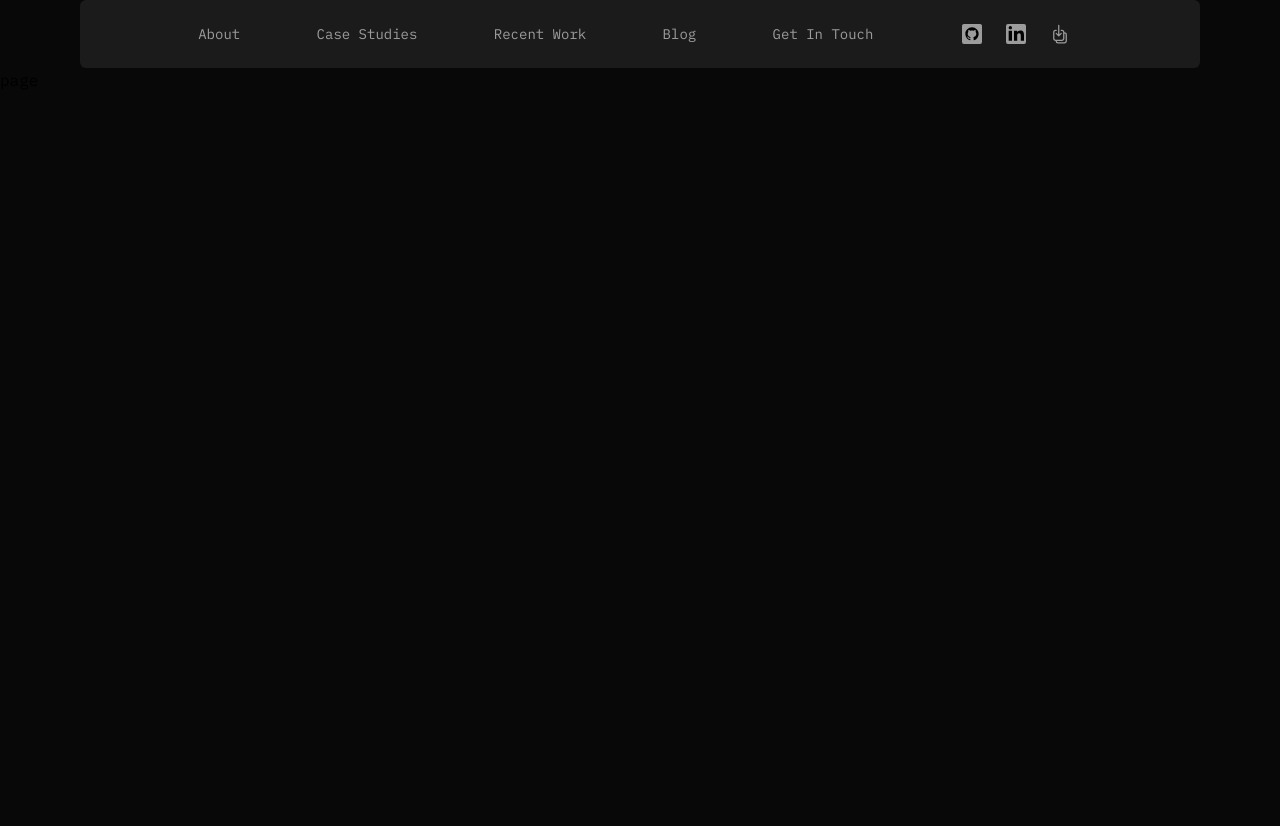
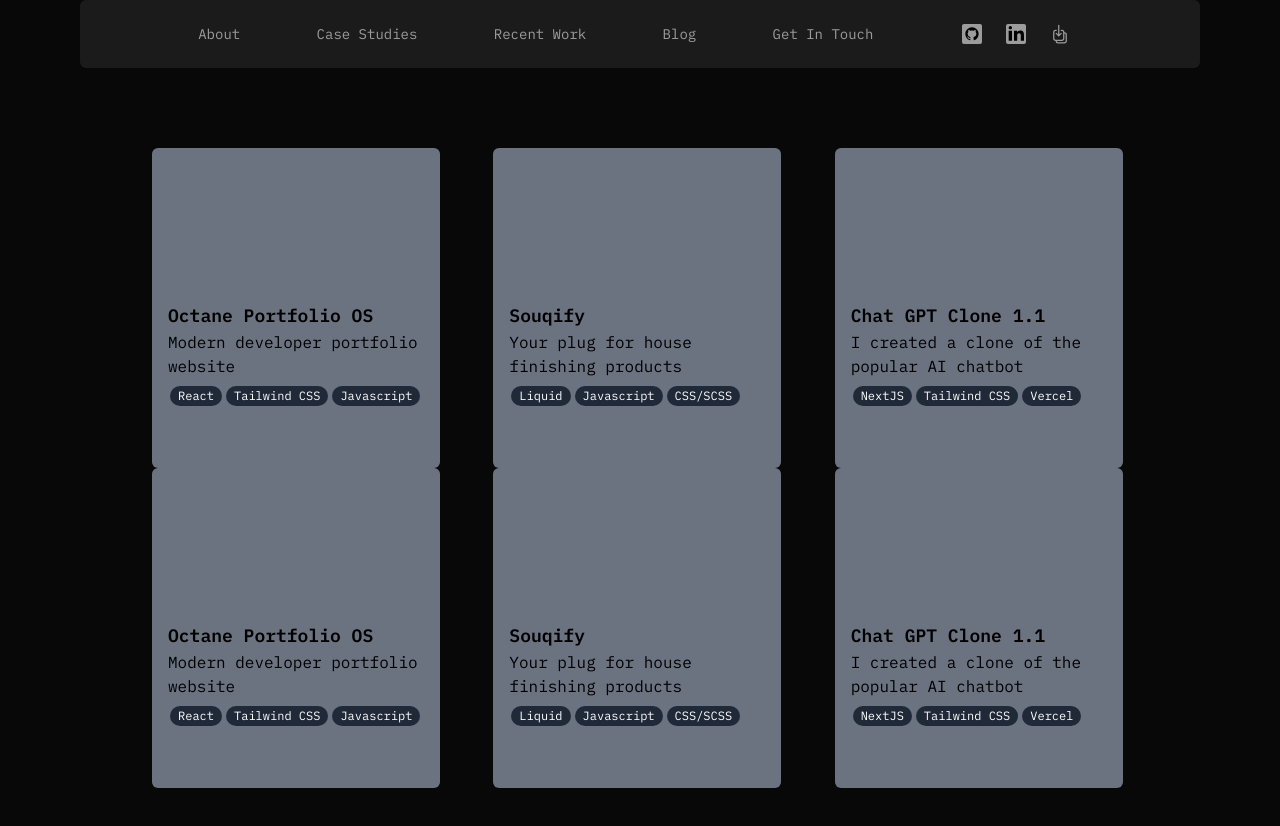
Before and after one commit to daniel-akinyemi/octane-portfolio-os, a Next.js app: page /casestudies in a window 1280 px wide. Shown: the top 826 px of the page. Before the commit the page ends 800 px from the top, so only its background shows below. Built offline with nearby package versions, Linux system fonts and the light colour scheme.

Commit message:
case studies template added

```diff
--- a/src/app/casestudies/page.tsx
+++ b/src/app/casestudies/page.tsx
@@ -1,6 +1,18 @@
+import ProjectCard from "../../../components/ProjectCard"
+
 const page = () => {
   return (
-    <div>page</div>
+    <div className="scrollbar-thin scrollbar-thumb-red-500 scrollbar-track-slate-700">
+      <div className="max-w-5xl mx-auto py-20 grid grid-cols-3 ">
+            <ProjectCard projectName="Octane Portfolio OS" projectSummary="Modern developer portfolio website" techCard1="React" techCard2="Tailwind CSS" techCard3="Javascript"/>
+            <ProjectCard projectName="Souqify" projectSummary="Your plug for house finishing products" techCard1="Liquid" techCard2="Javascript" techCard3="CSS/SCSS"/>
+            <ProjectCard projectName="Chat GPT Clone 1.1" projectSummary="I created a clone of the popular AI chatbot" techCard1="NextJS" techCard2="Tailwind CSS" techCard3="Vercel"/>
+            <ProjectCard projectName="Octane Portfolio OS" projectSummary="Modern developer portfolio website" techCard1="React" techCard2="Tailwind CSS" techCard3="Javascript"/>
+            <ProjectCard projectName="Souqify" projectSummary="Your plug for house finishing products" techCard1="Liquid" techCard2="Javascript" techCard3="CSS/SCSS"/>
+            <ProjectCard projectName="Chat GPT Clone 1.1" projectSummary="I created a clone of the popular AI chatbot" techCard1="NextJS" techCard2="Tailwind CSS" techCard3="Vercel"/>
+
+        </div>
+    </div>
   )
 }
 
```
